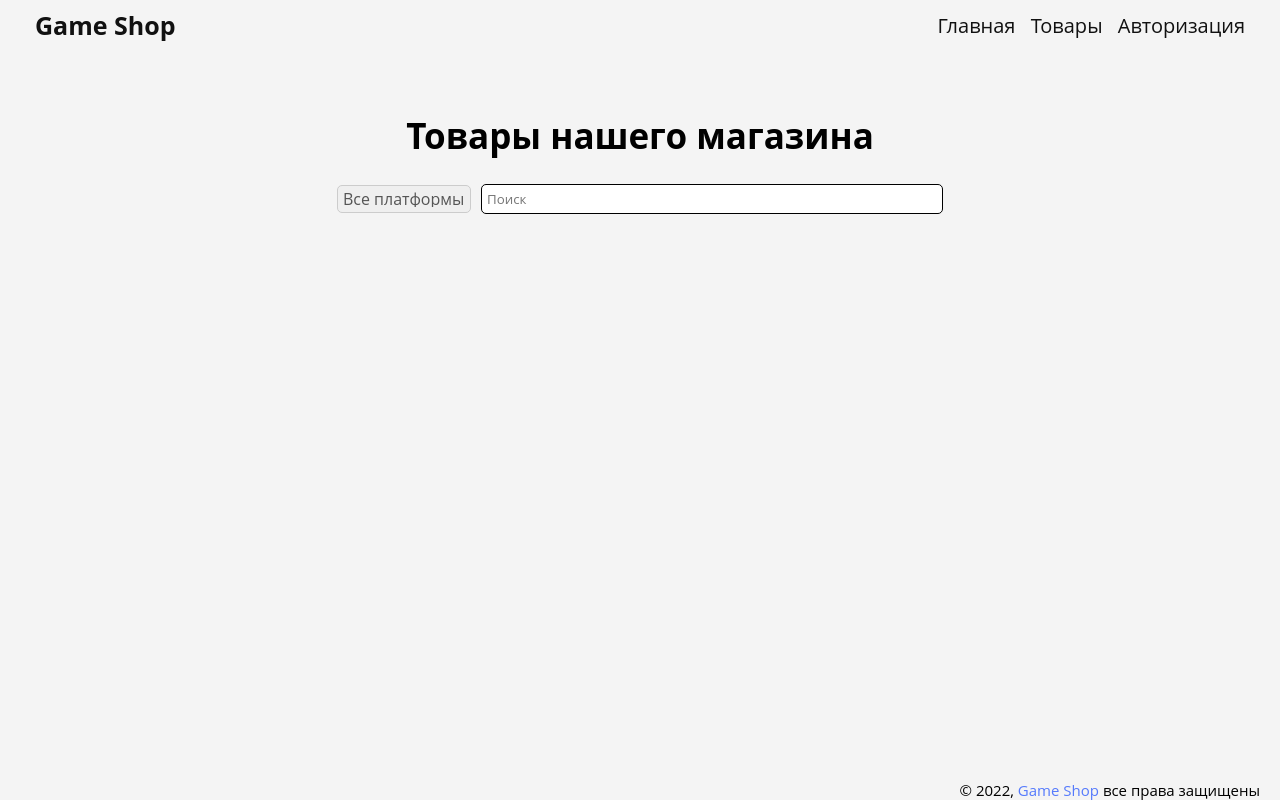
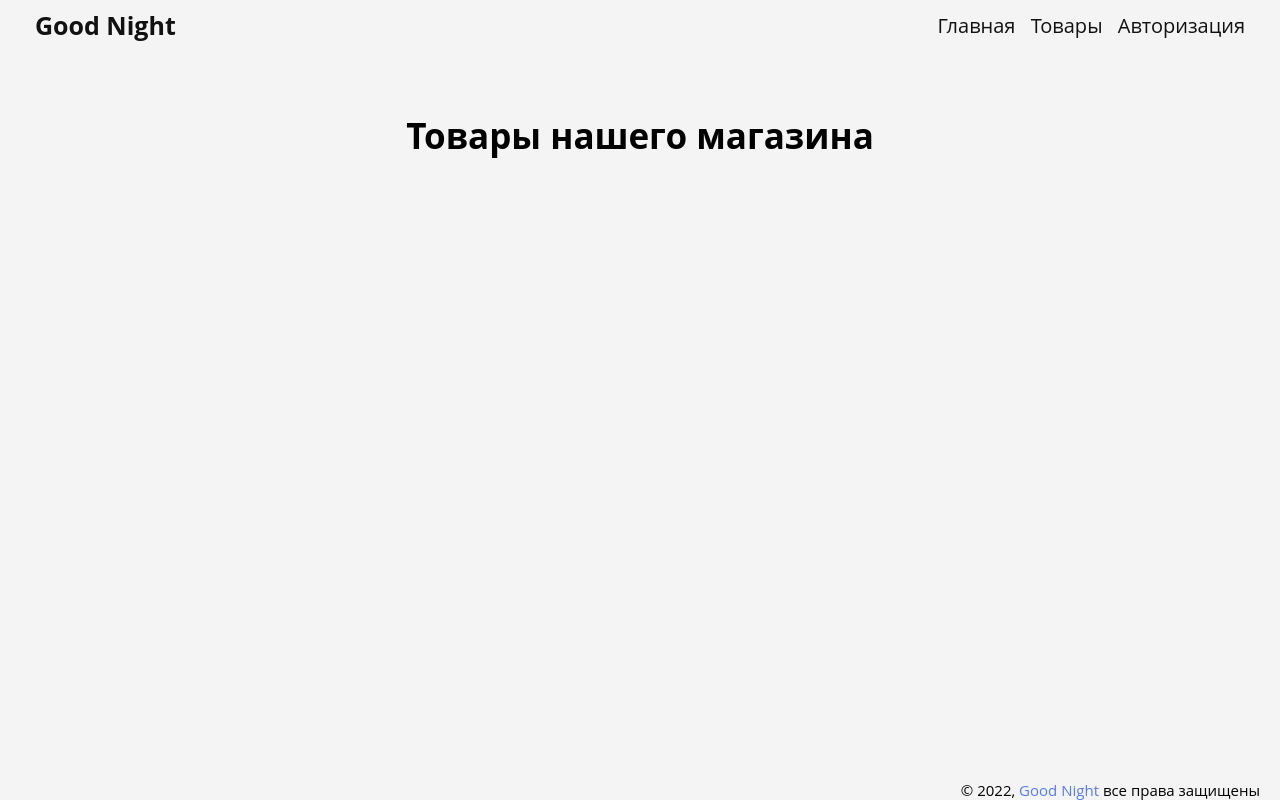
Before and after one commit to The-Doctor-What/good-night, a PHP site: page /products in a window 1280 px wide. Run offline with PHP 8.4, Linux system fonts and the light colour scheme; data that the repository does not hold is empty.

Commit message:
re braiding

```diff
--- a/components/footer.php
+++ b/components/footer.php
@@ -14,8 +14,8 @@ if (!isset($scripts)) {
 <br>
 <br>
 <footer>
-    <div class="footer-copyrate">
-        <p>© 2022, <a href="/about">Game Shop</a> все права защищены</p>
+    <div class="footer-cooperate">
+        <p>© 2022, <a href="/about">Good Night</a> все права защищены</p>
     </div>
 </footer>
 <?php echo $scripts; ?>
--- a/components/header.php
+++ b/components/header.php
@@ -12,7 +12,7 @@
     <meta charset="utf-8">
     <meta name="viewport" content="width=device-width, initial-scale=1.0">
 
-    <title id="title"><?= $title . " | Game Shop" ?></title>
+    <title id="title"><?= $title . " | Good Night" ?></title>
 
     <link rel="shortcut icon" href="../images/favicon.ico" type="image/x-icon">
     <?= $styles ?>
@@ -20,7 +20,7 @@
 </head>
 <body id="body">
 <header>
-    <a class="logo" href="/">Game Shop</a>
+    <a class="logo" href="/">Good Night</a>
     <div>
         <a class="link" href="/">Главная</a>
         <a class="link" href="/products">Товары</a>
--- a/index.php
+++ b/index.php
@@ -1,7 +1,7 @@
 <?php
 $title = 'Главная';
 require 'components/header.php';
-$title = 'Game Shop';
-$description = 'В нашем магазине вы можете купить игры для разных платформ';
+$title = 'Good Night';
+$description = 'В нашем магазине вы можете купить постельное белье';
 require 'components/mini-header.php';
 require 'components/footer.php';
--- a/product.php
+++ b/product.php
@@ -5,7 +5,7 @@ if (!isset($id)) {
     error404('Не указан ID', 'Не указан ID');
 }
 
-$product = json_decode(file_get_contents('https://gameshop.mentor4u.ru/api/send_data?table=products&row=' . $id), true);
+$product = json_decode(file_get_contents('https://goodnight.mentor4u.ru/api/send_data?table=products&row=' . $id), true);
 
 if (isset($product['status'])) {
     error404('Товар не найден', 'Товар не найден');
--- a/products.php
+++ b/products.php
@@ -1,5 +1,5 @@
 <?php
-$products = json_decode(file_get_contents('https://gameshop.mentor4u.ru/api/send_data?table=products'), true);
+$products = json_decode(file_get_contents('https://goodnight.mentor4u.ru/api/send_data?table=products'), true);
 
 if (isset($products['status'])) {
     $title = 'Ошибка';
@@ -49,16 +49,6 @@ require 'components/header.php';
         <br>
         <br>
         <h2>Товары нашего магазина</h2>
-        <section class="search">
-            <select name="platform" id="platform">
-                <option value="all">Все платформы</option>
-                <option value="pc">PC</option>
-                <option value="xbox">Xbox</option>
-                <option value="playstation">PlayStation</option>
-                <option value="nintendo">Nintendo</option>
-            </select>
-            <input type="text" placeholder="Поиск">
-        </section>
         <section class="cards">
             <?php echo $productList; ?>
         </section>
```
Also changed, not shown: readme.md.
